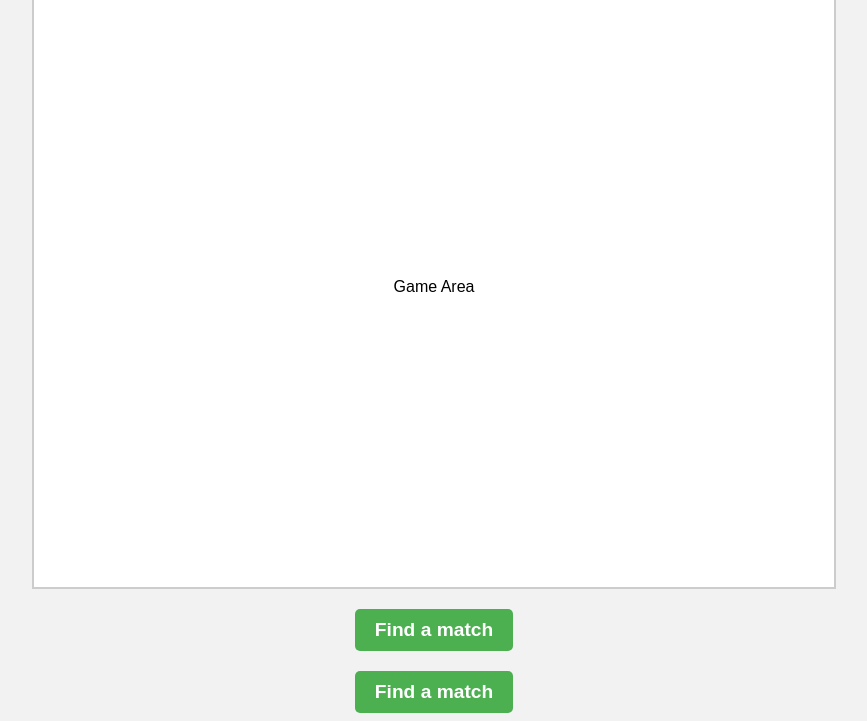
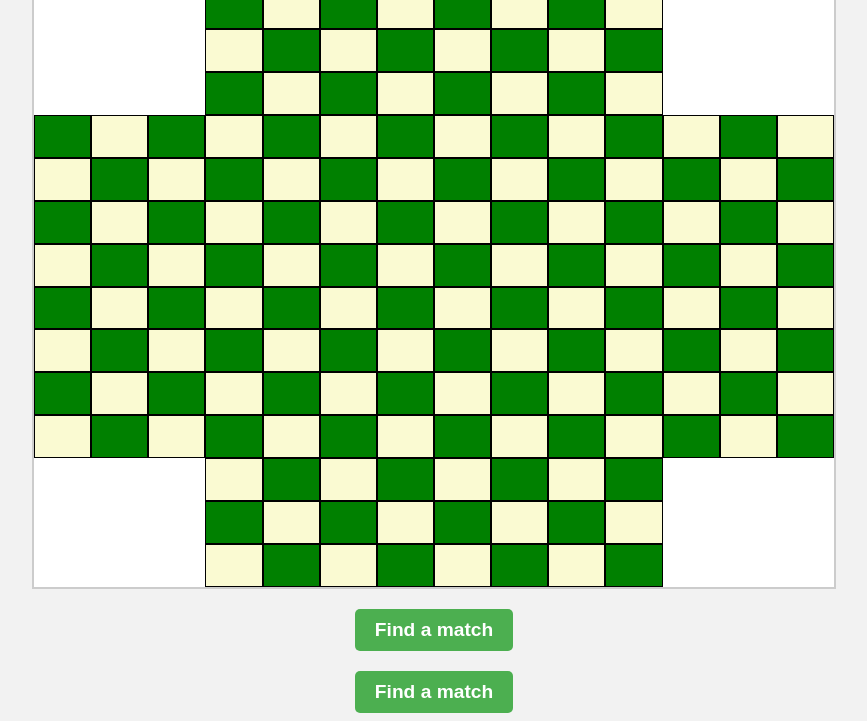
Before and after one commit to GuiltyMoons/Chess-, a website: page public/index.html in a window 1280 px wide. Shown: the part 79-800 px from the top of the page, without its empty margins (206-1073 px from the left). Drawn offline with Linux system fonts and the light colour scheme.

Commit message:
Edited the chess board so it fits in the game board area and fixed the css border

```diff
--- a/board.js
+++ b/public/board.js
@@ -1,5 +1,4 @@
 let cell = document.getElementById("cell");
-let cutOutCell = document.getElementById("cutouts");
 let newBoard = [];
 let cutOuts = [ { row: 0, col: 0, size: 3 }, { row: 0, col: 11, size: 3 },
      { row: 11, col: 0, size: 3 }, { row: 11, col: 11, size: 3 }];
--- a/public/index.html
+++ b/public/index.html
@@ -3,15 +3,17 @@
 <head>
     <title>Chess++</title>
     <link rel="stylesheet" href="index.css">
+    <link rel="stylesheet" href="style.css">
 </head>
 <body>
     <div class="container">
         <div class="title">Chess++</div>
         <div class="game-area">
-            <p>Game Area</p>
+            <div id = "cell"></div>
         </div>
         <button><strong>Find a match</strong></button>
         <button><strong>Find a match</strong></button>
     </div>
+    <script src = "board.js"></script>
 </body>
 </html>
--- /dev/null
+++ b/public/style.css
@@ -0,0 +1,29 @@
+#cell {
+    display: grid;
+    grid-template-columns: repeat(14, 1fr);
+    grid-template-rows: repeat(14, 1fr);
+    box-sizing: border-box;
+    width: 100%;
+    height: 100%;
+    position: relative;
+}
+
+#cell > div {
+    height: 100%;
+    width: 100%;
+    box-sizing: border-box;
+}
+
+.white-cell {
+    background-color: lightgoldenrodyellow;
+    border: 1px solid black;
+}
+
+.black-cell {
+    background-color: green;
+    border: 1px solid black;
+}
+
+.cutout {
+    background-color: white;
+}
```
Also changed, not shown: index.html (deleted, +0 -13 lines), style.css (deleted, +0 -28 lines).
